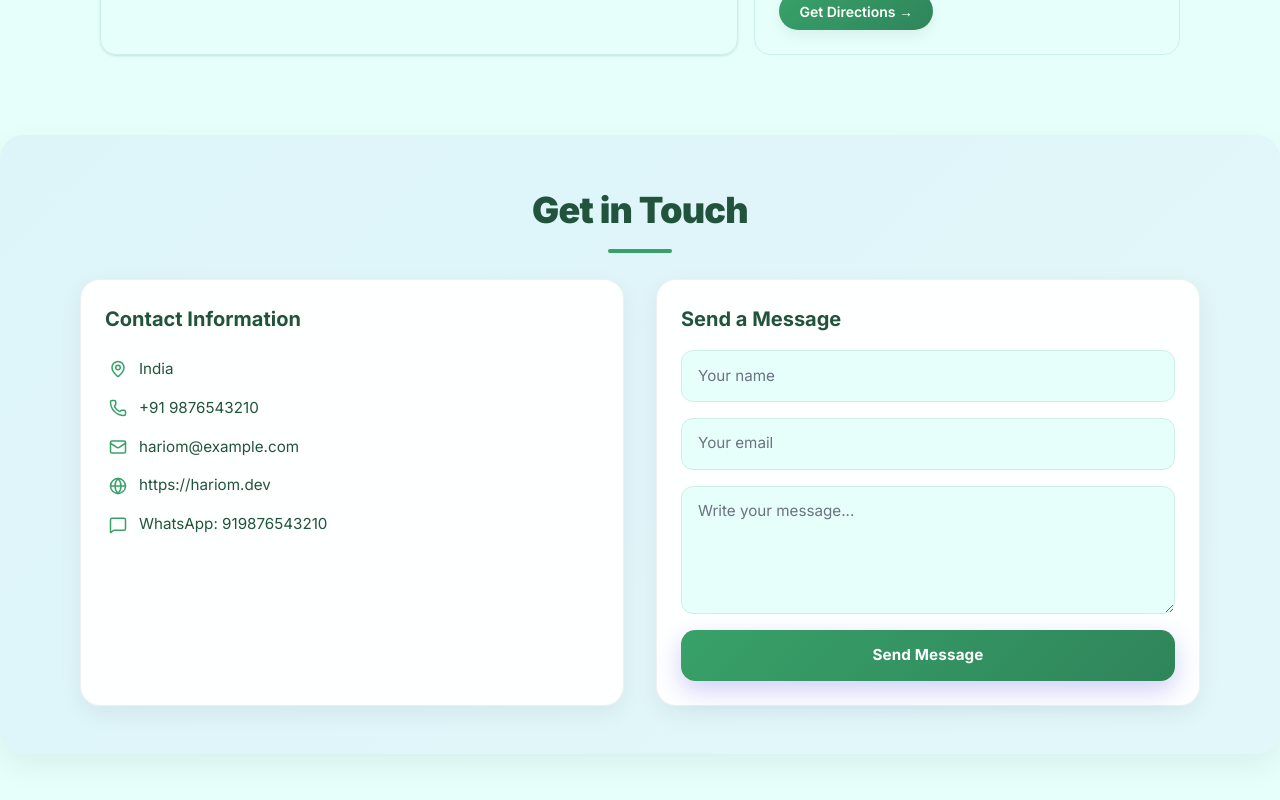
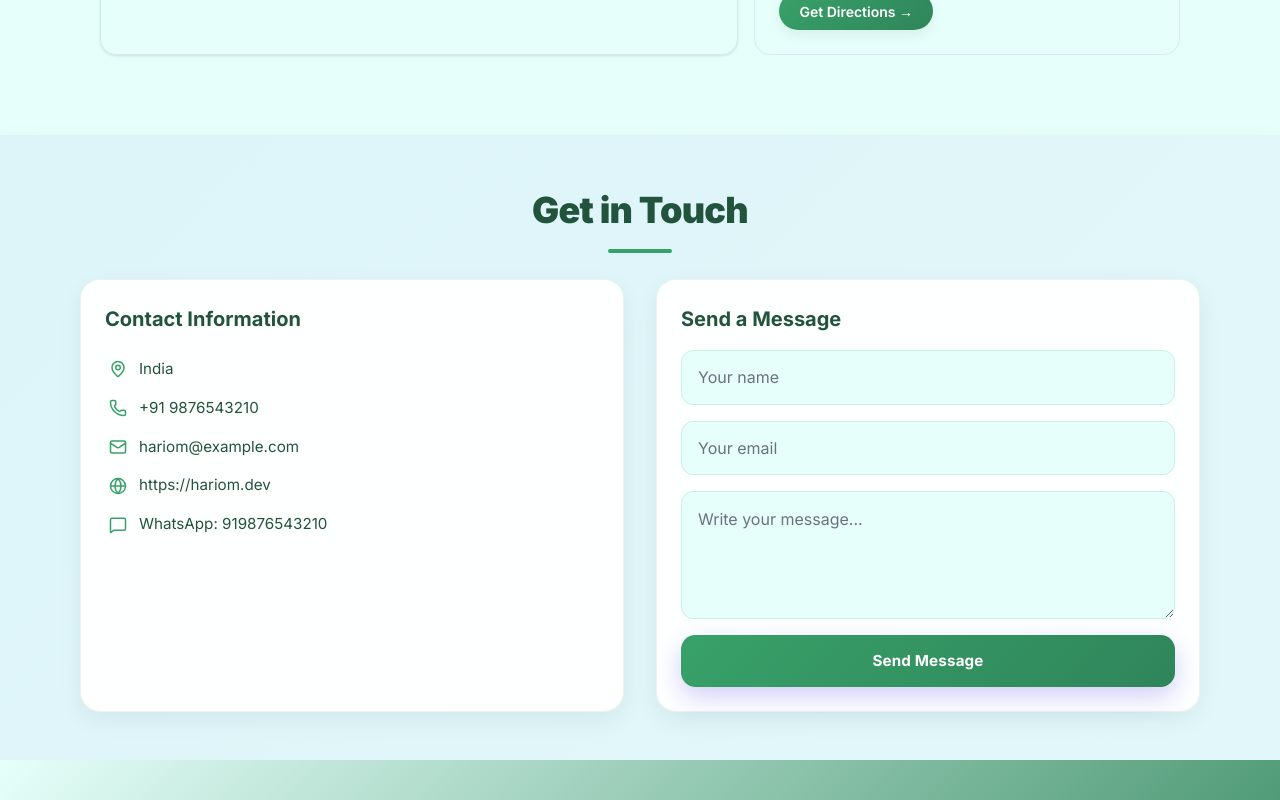
Before and after one commit to TECHNICALHARI/easysiteme, a Next.js app: page /about in a window 1280 px wide. Shown: the part 4120-4920 px from the top of the page. Built offline with nearby package versions, Linux system fonts and the light colour scheme; grey boxes are pictures that could not be loaded.

Commit message:
contact refind

```diff
--- a/src/lib/frontend/singlepage/WebsiteLayout.tsx
+++ b/src/lib/frontend/singlepage/WebsiteLayout.tsx
@@ -58,7 +58,6 @@ export default function WebsiteLayout({ form }: { form: FormData }) {
         {hasFaqs && <FAQSection faqs={profile.faqs} />}
         {hasPosts && <PostsSection posts={posts.posts} />}
         {hasMap && <MapSection profile={profile} />}
-
       </PreviewContainer>
       <ContactSection profile={form.profile} />
       {hasSubscribe && <SubscribeSection form={form} />}
--- a/src/styles/preview.module.css
+++ b/src/styles/preview.module.css
@@ -1178,30 +1178,9 @@
   gap: 1rem;
 }
 
-.contactInput {
-  width: 100%;
-  padding: 0.85rem 1rem;
-  border-radius: 0.75rem;
-  border: 1px solid var(--color-muted);
-  background: var(--color-bg);
-  color: var(--color-text);
-  font-size: 0.95rem;
-  transition: border 0.2s ease, box-shadow 0.2s ease;
-}
 
 .contactInput::placeholder {
   color: var(--color-text-muted);
-}
-
-.contactInput:focus {
-  outline: none;
-  border-color: var(--color-brand);
-  box-shadow: 0 0 0 3px rgba(79, 70, 229, 0.18);
-}
-
-[data-theme='dark'] .contactInput {
-  background: #111827;
-  border-color: #1f2937;
 }
 
 .contactTextarea {
@@ -1240,9 +1219,8 @@
   position: relative;
   padding: 3rem 1.5rem;
   margin: 3rem auto;
-  /* max-width: 1200px; */
+  margin-bottom: 0;
   background: linear-gradient(135deg, rgba(79, 70, 229, 0.06), rgba(124, 58, 237, 0.04));
-  border-radius: 1.5rem;
   box-shadow: 0 12px 32px rgba(0, 0, 0, 0.06);
 }
 
@@ -1307,7 +1285,8 @@
   }
 }
 
-.subscribeHeroInput {
+.subscribeHeroInput,
+.contactInput {
   flex: 1;
   padding: 0.9rem 1rem;
   border-radius: 0.75rem;
@@ -1319,7 +1298,8 @@
   transition: border-color 0.25s ease, box-shadow 0.25s ease;
 }
 
-.subscribeHeroInput:focus {
+.subscribeHeroInput:focus,
+.contactInput:focus {
   outline: none;
   border-color: var(--color-brand);
   box-shadow: 0 0 0 3px rgba(79, 70, 229, 0.25);
```
